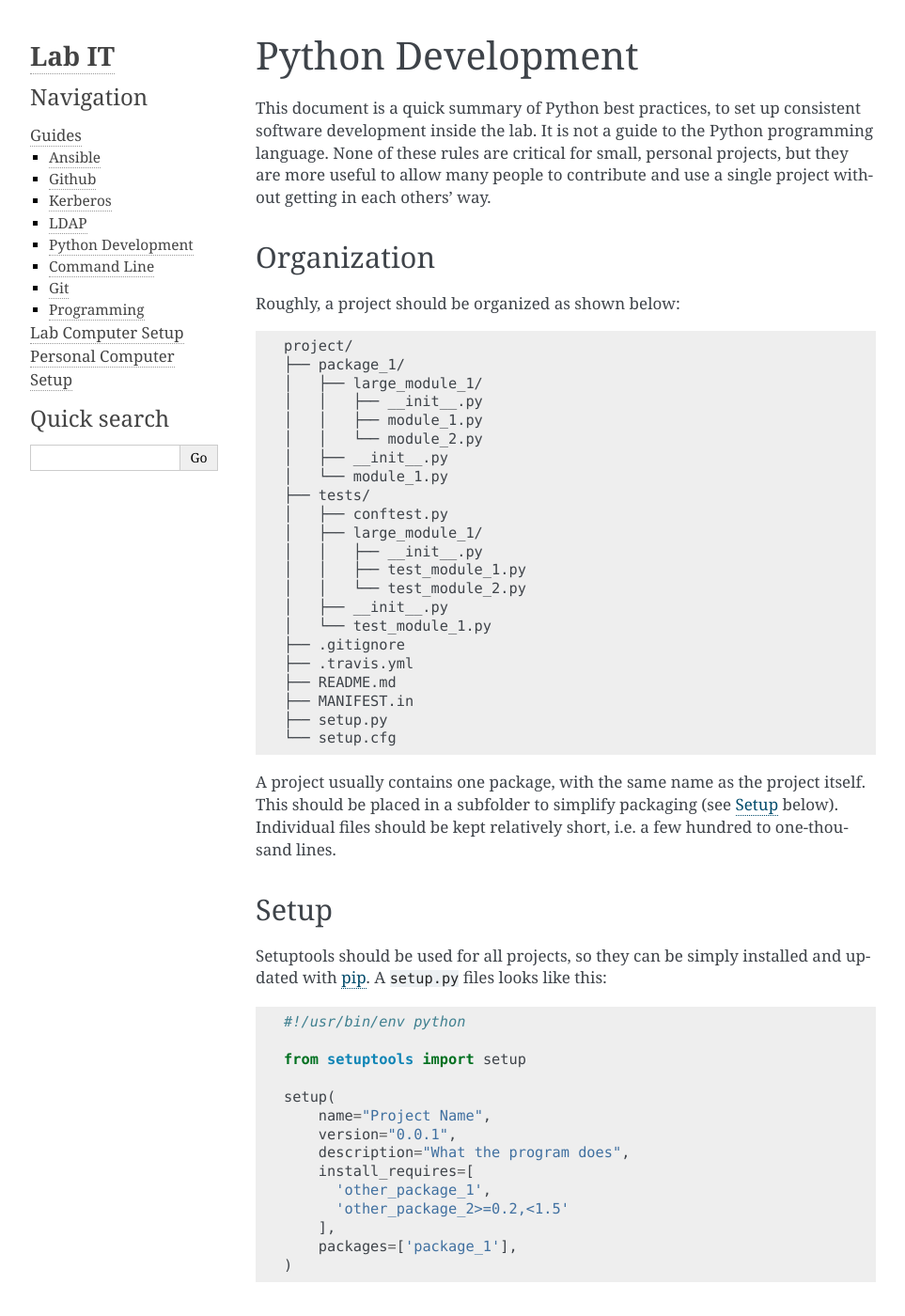
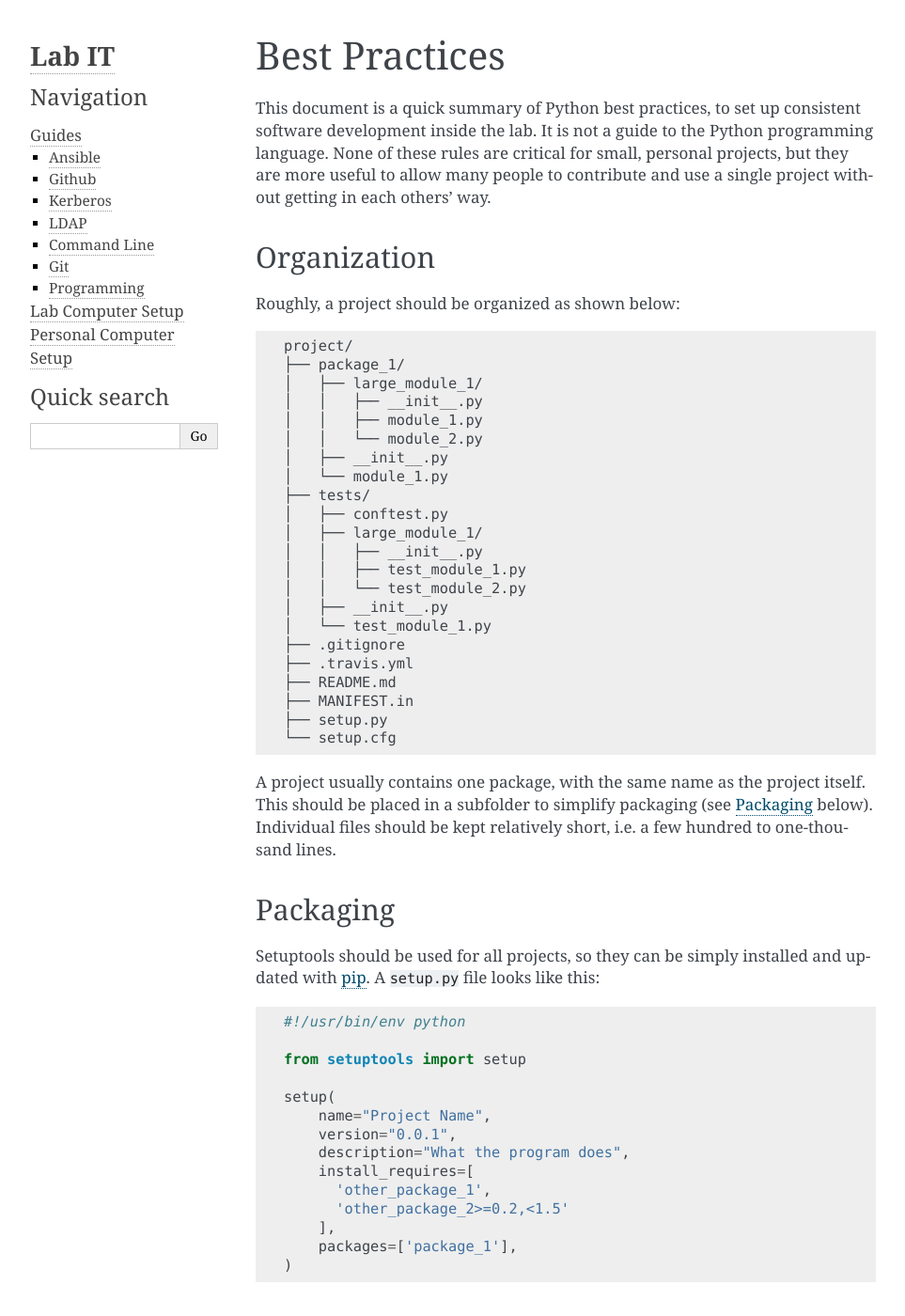
Before and after one commit to kwohlfahrt/computer-notes, a Sphinx documentation site: the page built from documentation/guides/programming/languages/python/practices.rst, in a window 1280 px wide and 1400 px high. Shown: the whole window at 94% size, without its empty margins (148-1111 px from the left). Built offline with Sphinx 7.4.7, drawn with Linux system fonts in a browser that asks for light colours.

Commit message:
Move python dev guide into python section
Fix some minor typos as well.

```diff
--- a/documentation/guides/programming/languages/python/index.rst
+++ b/documentation/guides/programming/languages/python/index.rst
@@ -578,7 +578,7 @@ See `Modules` in the `Advanced Topics` section for information on how to split
 your code over multiple files.
 
 Advanced Topics
-===============
++++++++++++++++
 
 .. toctree::
    :maxdepth: 1
--- a/documentation/guides/python-development.rst
+++ b/documentation/guides/programming/languages/python/practices.rst
@@ -1,7 +1,7 @@
 .. _python-dev-guide:
 
-Python Development
-==================
+Best Practices
+==============
 
 This document is a quick summary of Python best practices, to set up consistent
 software development inside the lab. It is not a guide to the Python programming
@@ -37,16 +37,16 @@ Roughly, a project should be organized as shown below::
   ├── setup.py
   └── setup.cfg
 
-A project usually contains one package, with the same name
-as the project itself. This should be placed in a subfolder to simplify
-packaging (see `Setup`_ below). Individual files should be kept relatively
-short, i.e. a few hundred to one-thousand lines.
+A project usually contains one package, with the same name as the project
+itself. This should be placed in a subfolder to simplify packaging (see
+`Packaging`_ below). Individual files should be kept relatively short, i.e. a
+few hundred to one-thousand lines.
 
-Setup
-+++++
+Packaging
++++++++++
 
 Setuptools should be used for all projects, so they can be simply installed and
-updated with `pip`_. A ``setup.py`` files looks like this::
+updated with `pip`_. A ``setup.py`` file looks like this::
 
   #!/usr/bin/env python
 
```
Also changed, not shown: other parts of documentation/guides/programming/languages/python/index.rst (+2 -2 lines), documentation/guides/github.rst (+4 -4 lines).
